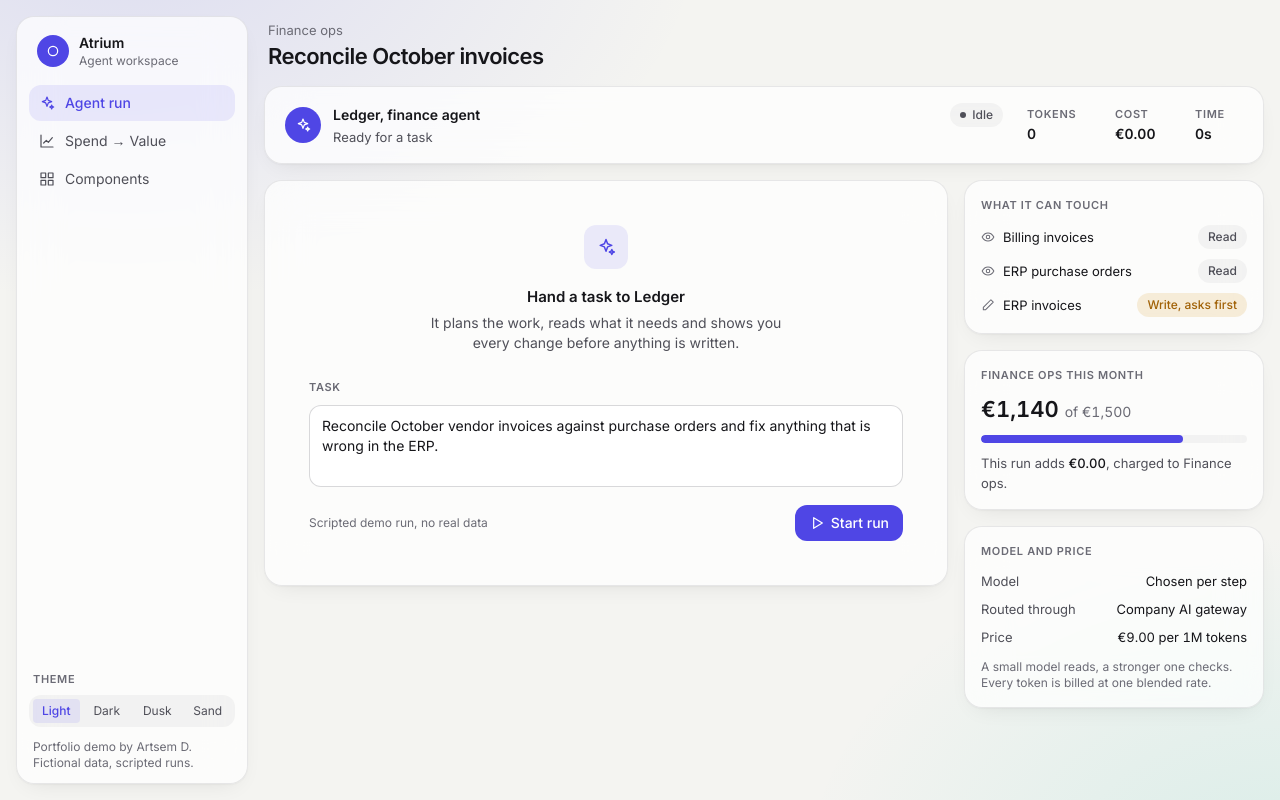
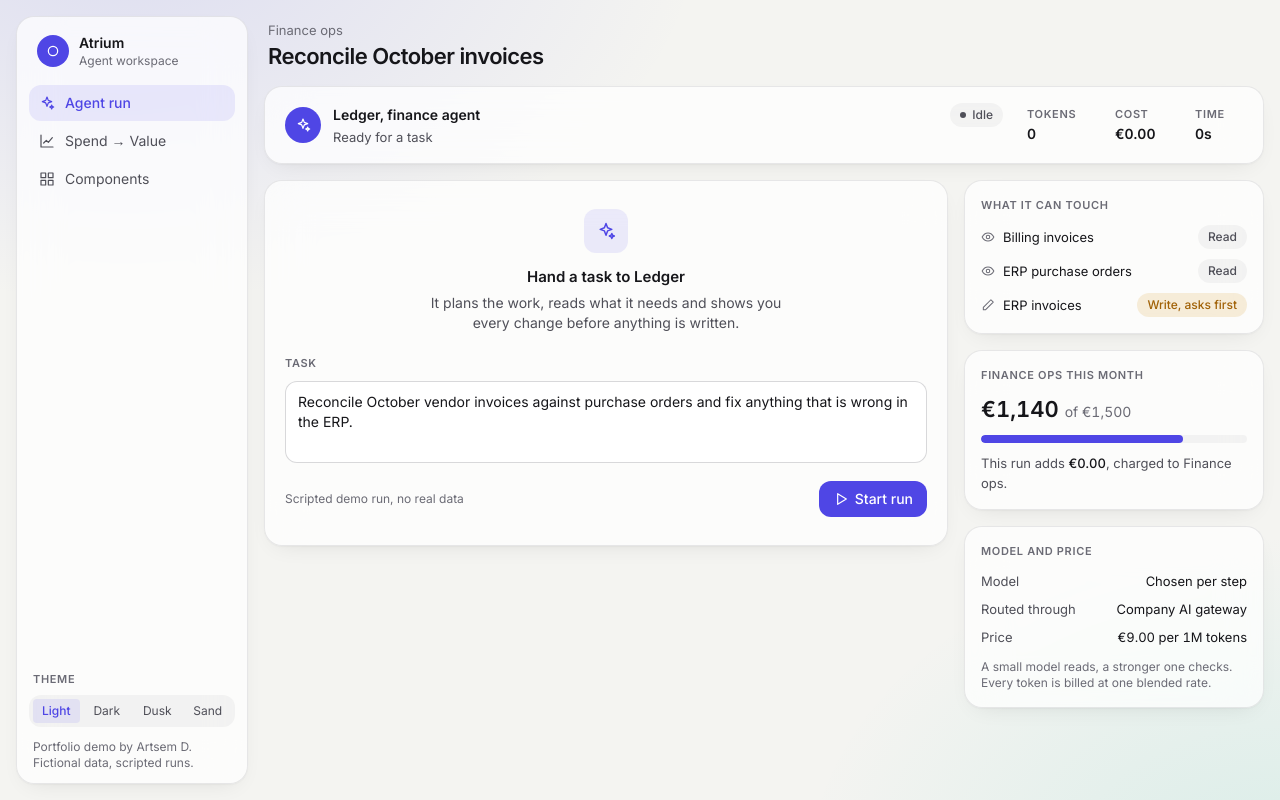
Before and after one commit to ArtsemD/atrium-agent-workspace, a Vue app: page / in a window 1280 px wide. Built offline with nearby package versions, Linux system fonts and the light colour scheme.

Commit message:
Drop EmptyState's own side padding; the card around it already has padding

```diff
--- a/src/components/base/EmptyState.vue
+++ b/src/components/base/EmptyState.vue
@@ -7,13 +7,13 @@ defineProps<EmptyStateProps>()
 </script>
 
 <template>
-  <div class="flex flex-col items-center px-0 py-4 text-center sm:px-6 sm:py-6">
-    <div class="mb-4 grid size-11 place-items-center rounded-xl bg-accent-soft text-accent">
+  <div class="flex flex-col items-center py-2 text-center">
+    <div class="mb-3 grid size-11 place-items-center rounded-xl bg-accent-soft text-accent">
       <BaseIcon :name="icon" :size="ICON_SIZE.lg" />
     </div>
     <p class="text-title font-semibold text-fg">{{ title }}</p>
     <p v-if="description" class="mt-1 max-w-sm text-body text-fg-2">{{ description }}</p>
-    <!-- Full width, so content such as a form can use the space and cap itself with max-w -->
-    <div v-if="$slots.default" class="mt-5 flex w-full justify-center"><slot /></div>
+    <!-- Full width with no padding of its own: the card around it already has padding -->
+    <div v-if="$slots.default" class="mt-4 flex w-full justify-center"><slot /></div>
   </div>
 </template>
```
